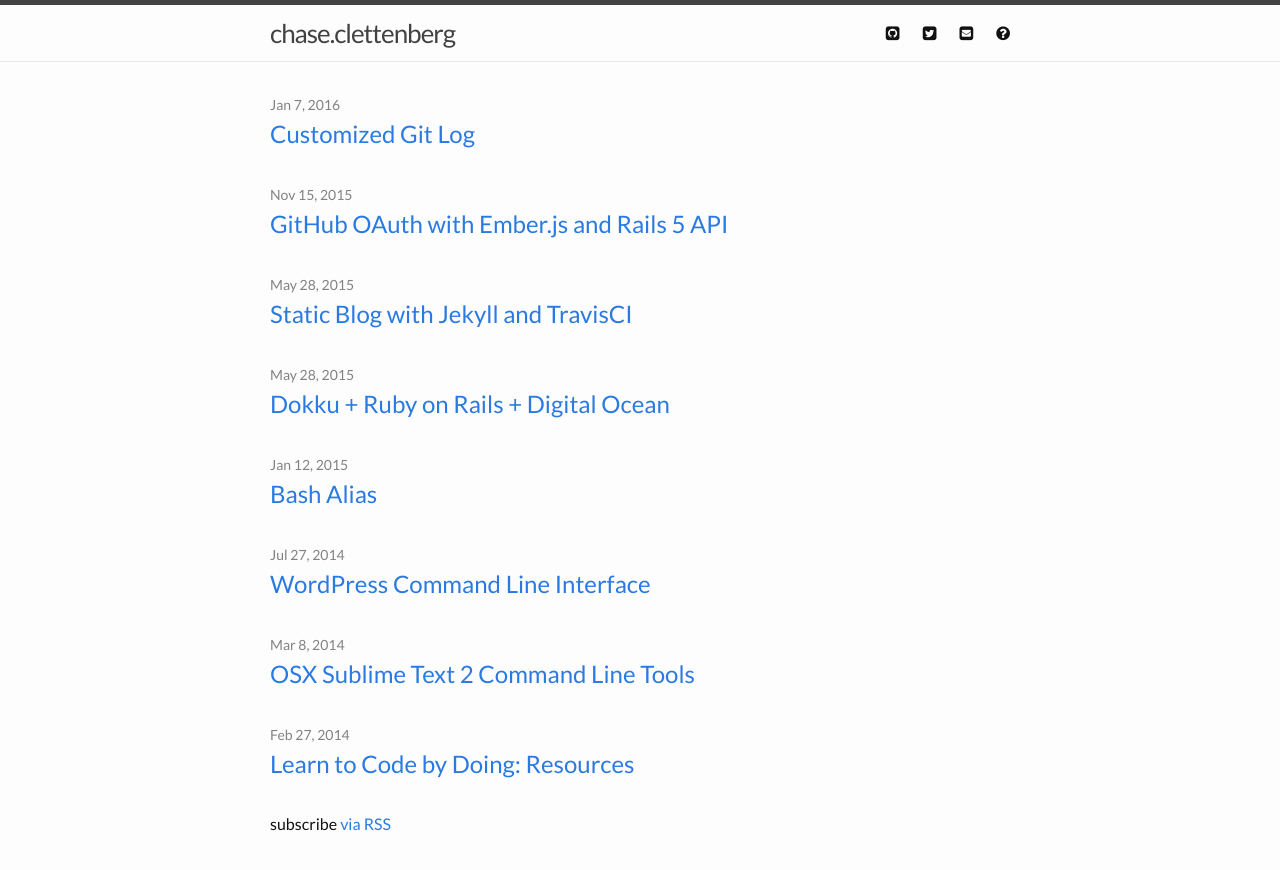
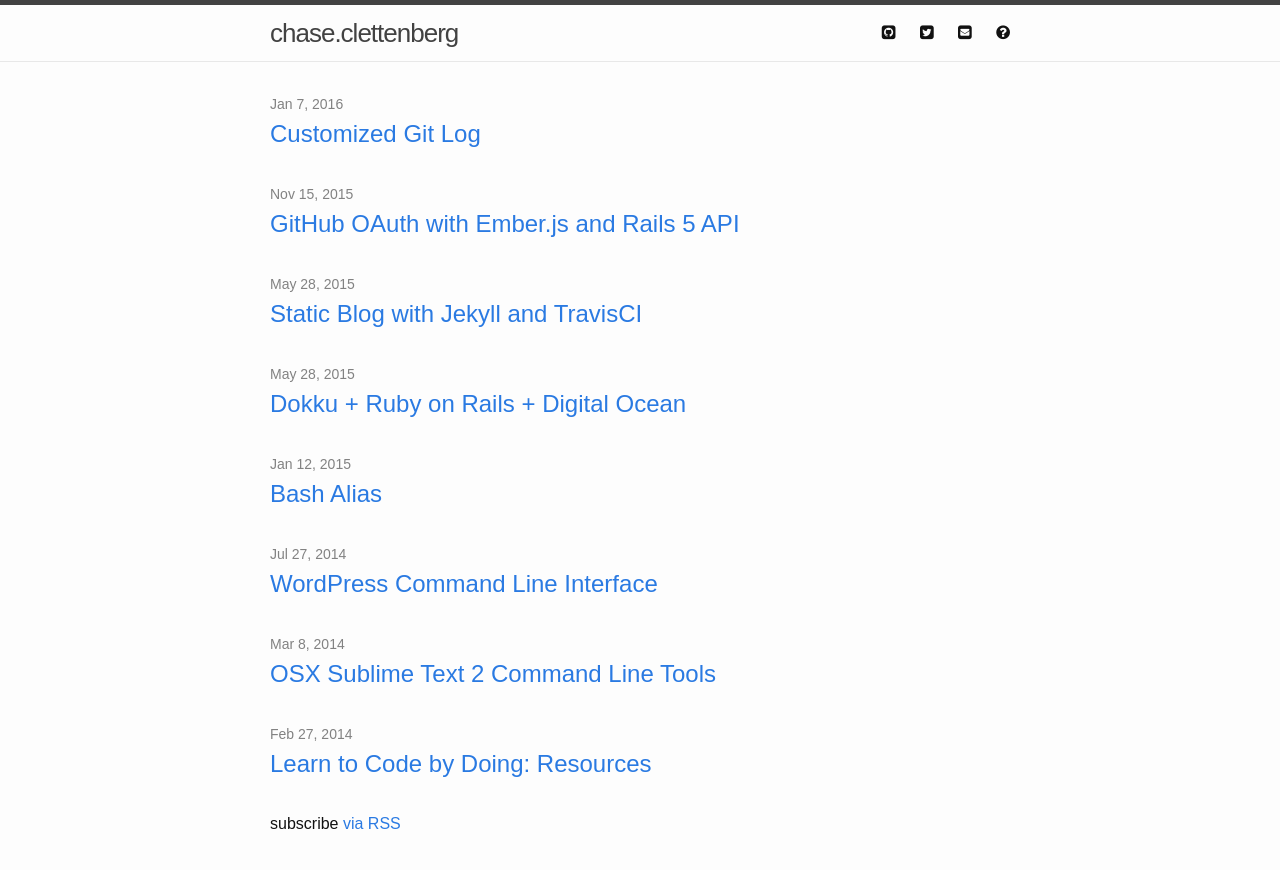
Before and after one commit to clettenberg/blog, a Jekyll site: the page built from index.html, in a window 1280 px wide. Shown: the top 870 px of the page. Built offline with Jekyll 4.4.1, drawn with Linux system fonts in a browser that asks for light colours; nearby versions of some CDN libraries; some web fonts are replaced.

Commit message:
Change font to Droid

```diff
--- a/_includes/head.html
+++ b/_includes/head.html
@@ -7,7 +7,7 @@
   <meta name="description" content="{% if page.excerpt %}{{ page.excerpt | strip_html | strip_newlines | truncate: 160 }}{% else %}{{ site.description }}{% endif %}">
 
   <link rel="stylesheet" href="http://maxcdn.bootstrapcdn.com/font-awesome/4.3.0/css/font-awesome.min.css">
-  <link href='https://fonts.googleapis.com/css?family=Lato:400,700,900' rel='stylesheet' type='text/css'>
+  <link href='https://fonts.googleapis.com/css?family=Droid+Sans+Mono' rel='stylesheet' type='text/css'>
   <link rel="stylesheet" href="{{ "/css/main.css" | prepend: site.baseurl }}">
   <link rel="canonical" href="{{ page.url | replace:'index.html','' | prepend: site.baseurl | prepend: site.url }}">
   <link rel="alternate" type="application/rss+xml" title="{{ site.title }}" href="{{ "/feed.xml" | prepend: site.baseurl | prepend: site.url }}" />
--- a/css/main.scss
+++ b/css/main.scss
@@ -6,7 +6,7 @@
 
 
 // Our variables
-$base-font-family: 'Lato', sans-serif;
+$base-font-family: 'Droid Sans Mono', sans-serif;
 $base-font-size:   16px;
 $small-font-size:  $base-font-size * 0.875;
 $base-line-height: 1.5;
```
